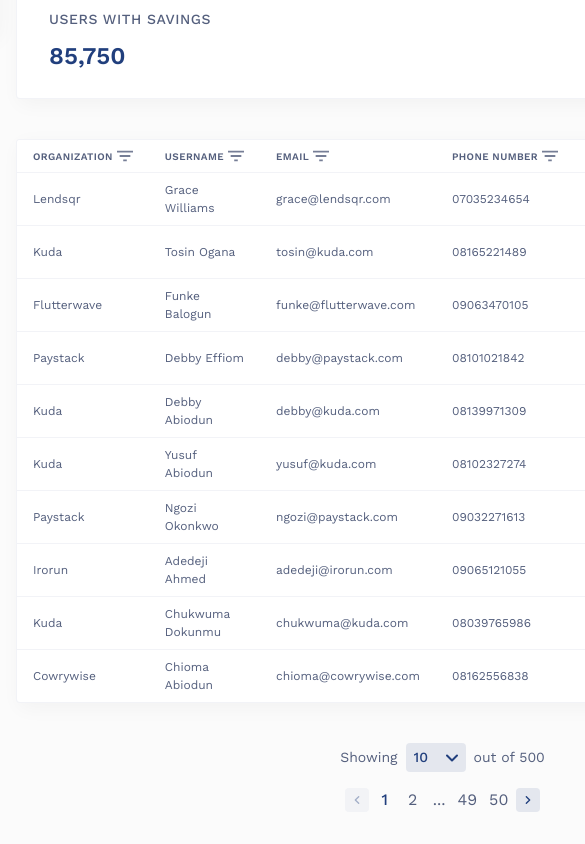
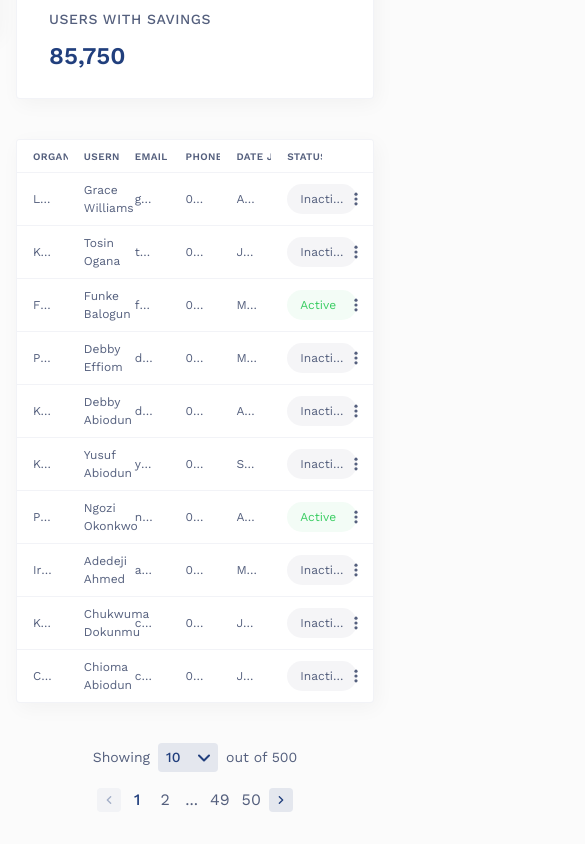
Before and after one commit to HarunaDev/lendsqr-fe-test, a React (Vite) app: page /dashboard/users in a window 390 px wide. Shown: the part 809-1653 px from the top of the page, 585 px wide, since content can reach past the window. Built offline with nearby package versions, Linux system fonts and the light colour scheme.

Commit message:
modified table component for mobile responsiveness

```diff
--- a/src/components/Table/Table.scss
+++ b/src/components/Table/Table.scss
@@ -5,12 +5,13 @@
 
 .users-table-container {
   @include card;
-  overflow: hidden;
+  overflow-x: hidden;
 }
 
 .users-table {
   width: 100%;
   border-collapse: collapse;
+  table-layout: fixed;
 
   &__header {
     background-color: $bg-white;
@@ -28,12 +29,54 @@
     color: $text-muted;
     text-transform: uppercase;
     letter-spacing: 0.04em;
+    // white-space: nowrap;
+    overflow: hidden;
+    text-overflow: ellipsis;
     white-space: nowrap;
 
     @include respond-to('xl') {
       padding: $spacing-sm $spacing-md;
       font-size: $font-xs;
     }
+
+    @include respond-to('lg') {
+        .users-table__header-cell:nth-child(4),
+        .users-table__body-cell:nth-child(4), // Phone
+        .users-table__header-cell:nth-child(5),
+        .users-table__body-cell:nth-child(5) { // Date
+          display: none;
+        }
+      }
+
+      @include respond-to('md') {
+        .users-table,
+        .users-table thead {
+          display: none;
+        }
+
+        .users-table__body-row {
+          display: block;
+          margin-bottom: $spacing-md;
+          border: 1px solid $border-color;
+          border-radius: $radius-sm;
+          padding: $spacing-md;
+        }
+
+        .users-table__body-cell {
+          display: flex;
+          justify-content: space-between;
+          padding: $spacing-xs 0;
+          white-space: normal;
+
+          &::before {
+            content: attr(data-label);
+            font-weight: $font-medium;
+            color: $text-muted;
+          }
+        }
+      }
+
+
   }
 
   &__filter-btn {
@@ -125,6 +168,14 @@
   border-radius: 100px;
   font-size: $font-sm;
   font-weight: $font-normal;
+  min-width: 70px;
+
+  &__text {
+    display: block;
+  overflow: hidden;
+  text-overflow: ellipsis;
+  white-space: nowrap;
+  }
 
   &--active {
     color: $status-active;
--- a/src/components/Table/Table.tsx
+++ b/src/components/Table/Table.tsx
@@ -219,15 +219,15 @@
           <tbody>
             {users.map((user) => (
               <tr key={user.id} className="users-table__body-row">
-                <td className="users-table__body-cell">{user.organization}</td>
+                <td className="users-table__body-cell truncate">{user.organization}</td>
                 <td className="users-table__body-cell">{user.username}</td>
-                <td className="users-table__body-cell">
-                  <span className="users-table__email">{user.email}</span>
+                <td className="users-table__body-cell truncate">
+                  <span className="users-table__email truncate">{user.email}</span>
                 </td>
-                <td className="users-table__body-cell">{user.phoneNumber}</td>
-                <td className="users-table__body-cell">{user.dateJoined}</td>
-                <td className="users-table__body-cell">
-                  <span className={getStatusClass(user.status)}>{user.status}</span>
+                <td className="users-table__body-cell truncate">{user.phoneNumber}</td>
+                <td className="users-table__body-cell truncate">{user.dateJoined}</td>
+                <td className="users-table__body-cell  w-full lg:w-auto">
+                  <span className={`${getStatusClass(user.status)} status-badge__text`}>{user.status}</span>
                 </td>
                 <td className="users-table__body-cell users-table__actions">
                   <div ref={activeDropdown === user.id ? dropdownRef : null}>
```
